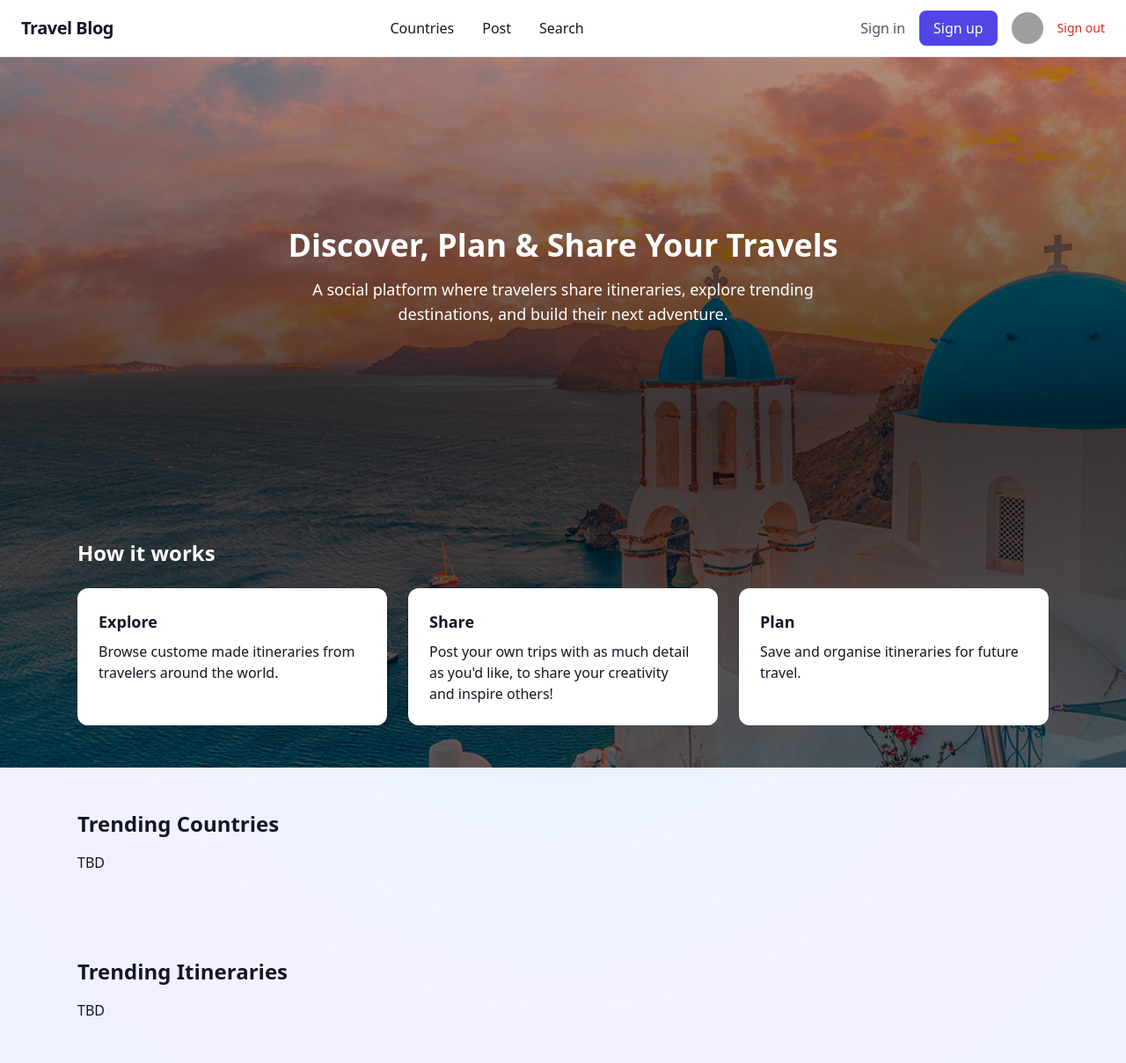
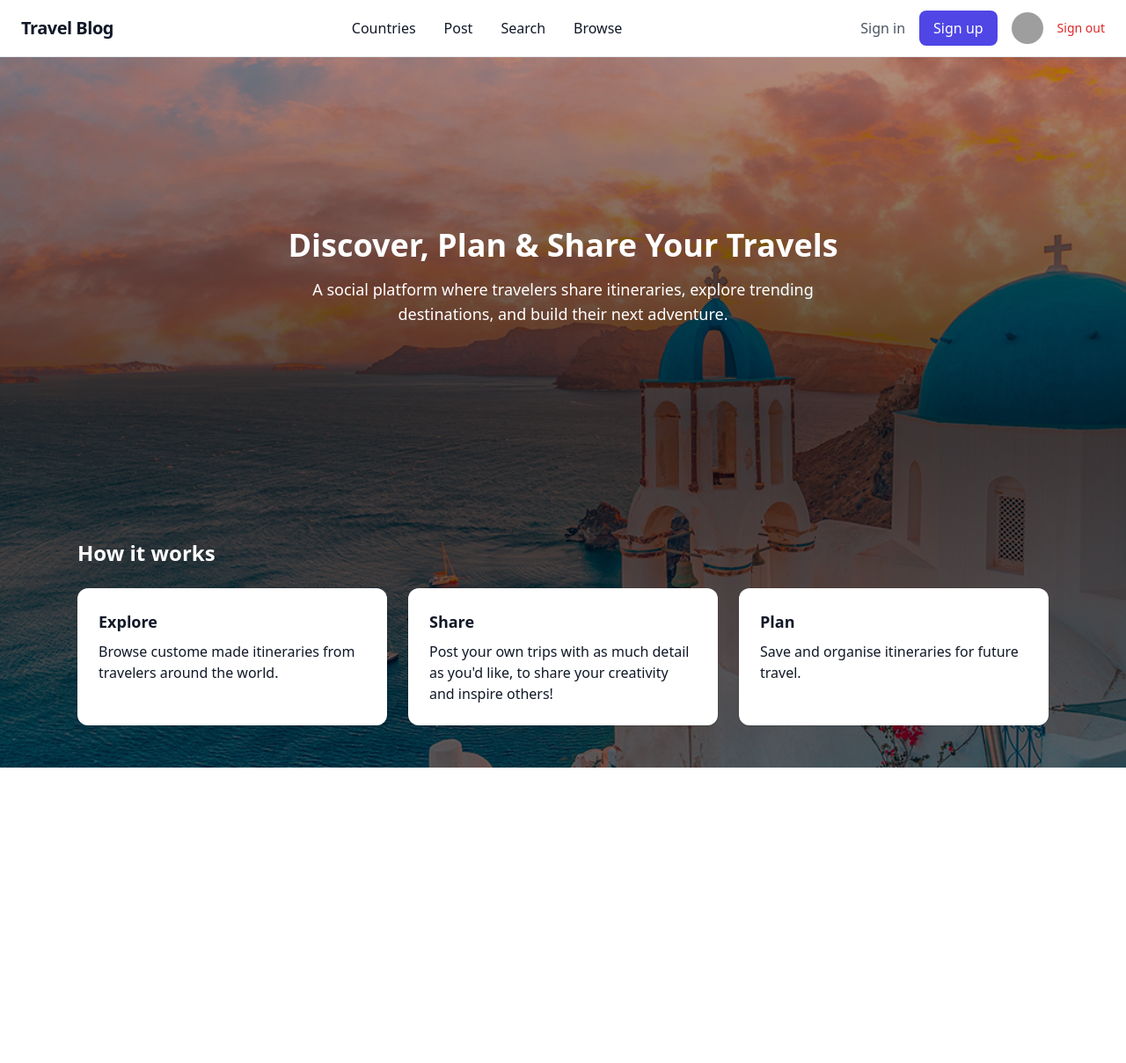
Before and after one commit to vyshm24/cits3403-project, a Flask app: page / in a window 1280 px wide. Shown: the whole page at 88% size. After the commit the page ends 873 px from the top, so only its background shows below. Run offline with Flask 3, Linux system fonts and the light colour scheme; some libraries are stand-ins or nearby versions; grey boxes are pictures that could not be loaded.

Commit message:
fix merge conflicts

```diff
--- a/templates/home-page.html
+++ b/templates/home-page.html
@@ -43,17 +43,6 @@
     </section>
   </div>
 
-  <section class="max-w-6xl mx-auto py-12 px-6">
-    <h2 class="text-2xl font-semibold mb-4">Trending Countries</h2>
-
-      TBD
-  </section>
-
-
-  <section class="max-w-6xl mx-auto py-12 px-6">
-    <h2 class="text-2xl font-semibold mb-4">Trending Itineraries</h2>
-    TBD
-  </section>
 {% endblock %}
 
 {% block extra_js %}
--- a/templates/template.html
+++ b/templates/template.html
@@ -18,15 +18,16 @@
       <div class="flex justify-between items-center h-16" aria-label="Main navigation">
 
         <!-- Logo -->
-        <span class="inline-flex items-center text-xl font-bold tracking-tight text-gray-900">
+        <span class="inline-flex items-center text-xl font-bold tracking-tight text-gray-900 transition-colors">
           Travel Blog
         </span>
 
         <!-- Nav Links -->
         <div class="hidden md:flex items-center space-x-8">
           <a href="/pages/countries.html" class="hover:text-indigo-600">Countries</a>
-          <a href="/pages/Submit-form-page.html" class="hover:text-indigo-600">Post</a>
+          <a href="/pages/Submit-form-page.html" id="post-link" class="hover:text-indigo-600">Post</a>
           <a href="/pages/search.html" class="hover:text-indigo-600">Search</a>
+          <a href="/pages/browse-itinerary.html" class="hover:text-indigo-600">Browse</a>
         </div>
 
         <!-- Auth / Profile -->
@@ -42,7 +43,7 @@
 
           <!-- Logged in -->
           <div id="profile-menu" class="hidden flex items-center space-x-4">
-            <a href="/pages/Author-Profile-Page.html" id="profile-avatar-link">
+            <a href="/pages/Author-Profile-Page.html" id="profile-avatar-link" class="relative group">
               <img
                 src="https://i.pravatar.cc/40"
                 alt="User profile"
@@ -50,7 +51,7 @@
               />
             </a>
 
-            <button id="logout-btn" class="text-red-600 hover:text-red-700 text-sm">
+            <button id="logout-btn" class="text-red-600 hover:text-red-700 text-sm transition">
               Sign out
             </button>
           </div>
```
